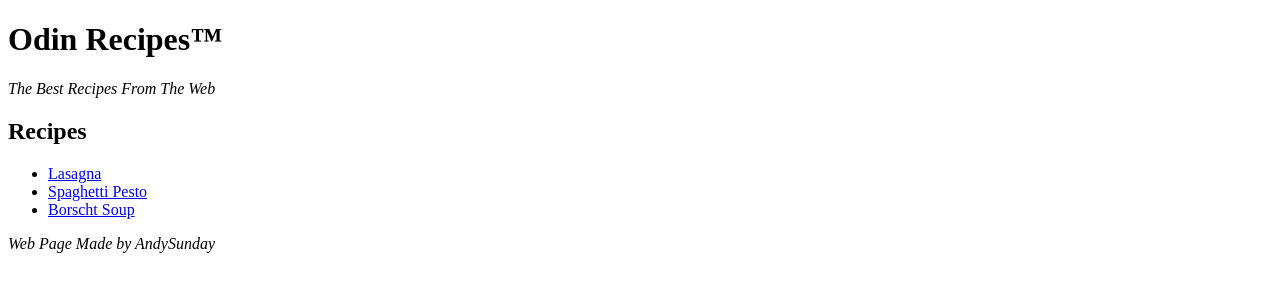
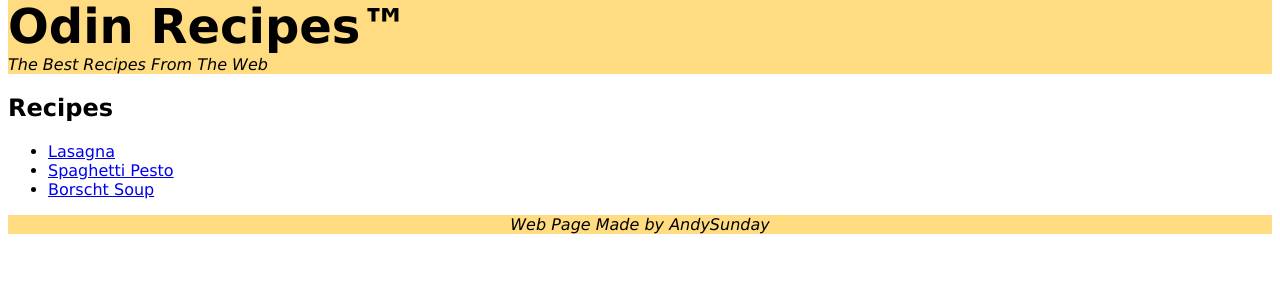
Before and after one commit to AndySundae/odin-recipes, a plain HTML site: page index.html in a window 1280 px wide. Drawn offline with Linux system fonts and the light colour scheme.

Commit message:
Add css style header and footer

```diff
--- a/index.html
+++ b/index.html
@@ -5,18 +5,24 @@
     <meta name="viewport" content="width=device-width, initial-scale=1.0">
     <title>OR Home Page</title>
     <link href="/home/andy/repos/odin-recipes/images/logo.png" rel="icon" type="image/x-icon">
+    <link rel="stylesheet" href="style.css">
 </head>
 <body>
-    <h1><strong>Odin Recipes™</strong></h1>
-    <p><em>The Best Recipes From The Web</em></p>
+    <header>
+        <h1 class="title"><strong>Odin Recipes™</strong></h1>
+        <p><em>The Best Recipes From The Web</em></p>
+    </header>
 
     <h2>Recipes</h2>
     <ul>
-        <li><a href="recipes/lasagna.html" target="_self" rel="noreffer noopener">Lasagna</a></li>
-        <li><a href="recipes/pesto.html" target="_self" rel="noreffer noopener">Spaghetti Pesto</a></li>
-        <li><a href="recipes/borscht.html" target="_self" rel="noreffer noopener">Borscht Soup</a></li>
+        <li><a href="recipes/lasagna.html" target="_self" rel="noreferrer noopener">Lasagna</a></li>
+        <li><a href="recipes/pesto.html" target="_self" rel="noreferrer noopener">Spaghetti Pesto</a></li>
+        <li><a href="recipes/borscht.html" target="_self" rel="noreferrer noopener">Borscht Soup</a></li>
     </ul>
 
-<p><em>Web Page Made by AndySunday</em></p>
+<footer>
+        <p><em>Web Page Made by AndySunday</em></p>
+</footer>
+
 </body>
 </html>
--- /dev/null
+++ b/style.css
@@ -0,0 +1,23 @@
+* {
+    font-family:Verdana, Geneva, Tahoma, sans-serif;
+}
+
+html {
+    background-color: rgb(255, 255, 255);
+}
+header {
+    background-color: #ffdc82;
+
+}
+
+.title {
+    font-size: 48px;
+    margin: -10px 0px -15px 0px;
+}
+
+footer {
+    display: block;
+    text-align: center;
+    margin-top: auto;
+    background-color: #ffdc82;
+}
```
Also changed, not shown: recipes/borscht.html (+9 -5 lines), recipes/lasagna.html (+9 -6 lines), recipes/pesto.html (+9 -6 lines).
